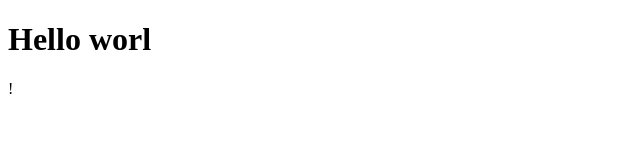
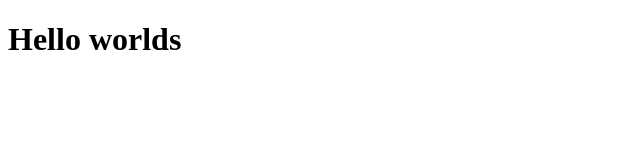
Before and after one commit to afzal155/HtmlProject, a plain HTML site: page index.html in a window 1280 px wide. Shown: the full height of the page, 0-640 px from the left. Drawn offline with Linux system fonts and the light colour scheme.

Commit message:
add new code

```diff
--- a/test.html
+++ b/index.html
@@ -7,7 +7,6 @@
     <title>Document</title>
   </head>
   <body>
-    <h1>Hello worl</h1>
+    <h1>Hello worlds</h1>
   </body>
 </html>
-!
```
